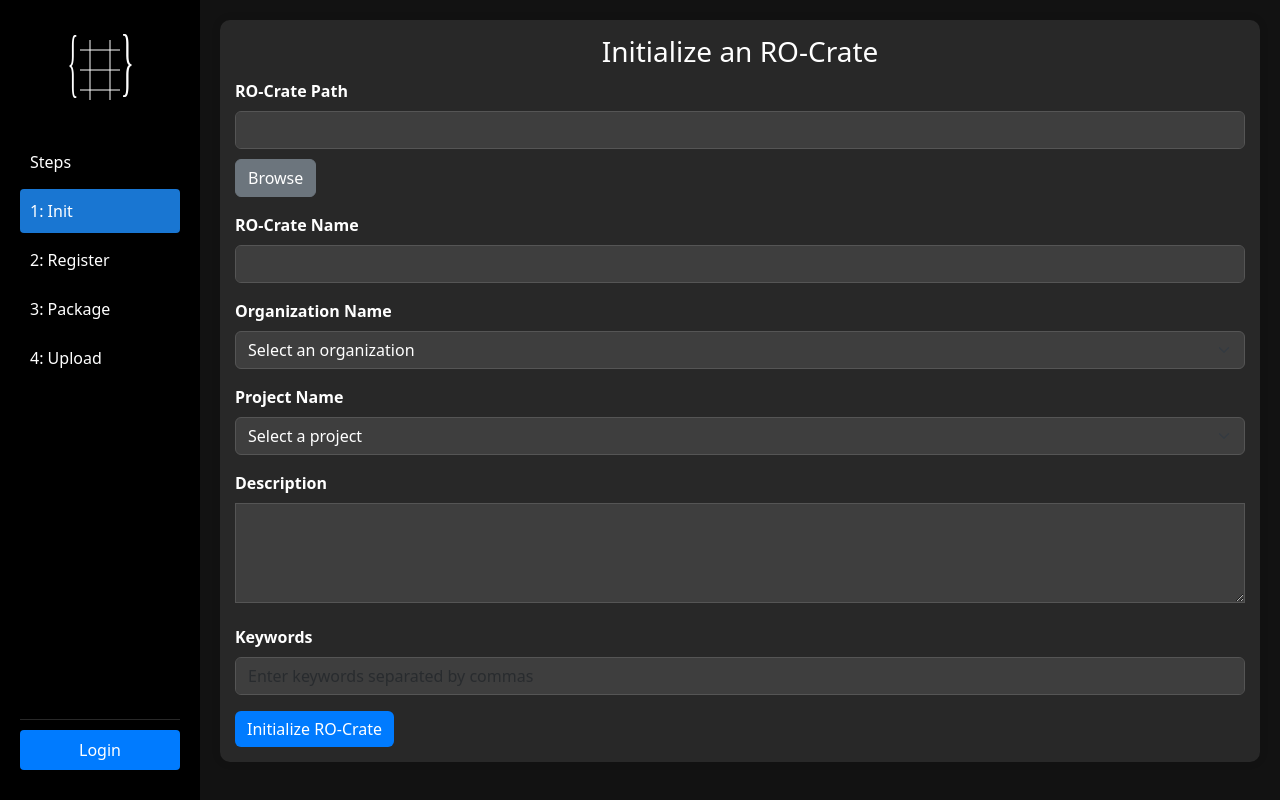
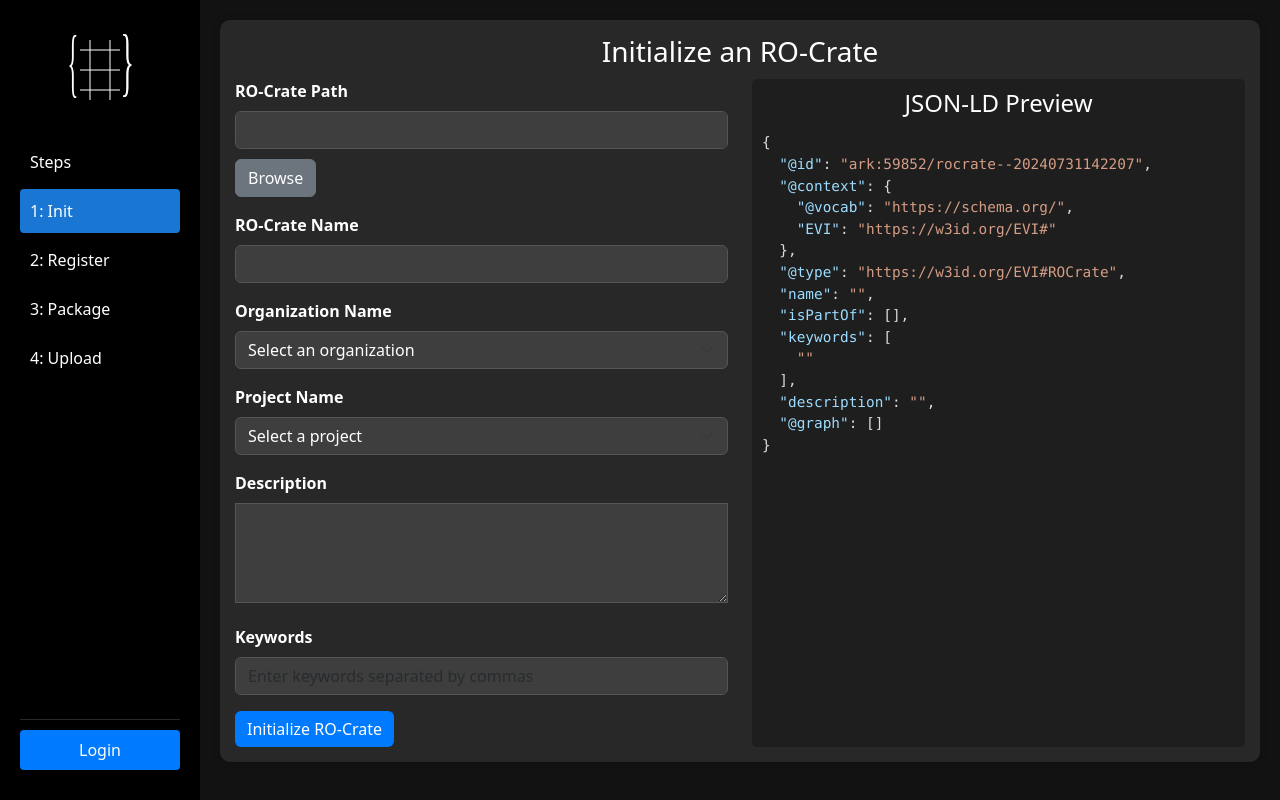
Before and after one commit to fairscape/fairscape_web_client, a React app: page / in a window 1280 px wide. Both pictures are taken after a click on the element "1: Init". Built offline with nearby package versions, Linux system fonts and the light colour scheme.

Commit message:
ro crate too

```diff
--- a/src/components/InitForm.jsx
+++ b/src/components/InitForm.jsx
@@ -1,8 +1,10 @@
-import React, { useState } from "react";
+import React, { useState, useEffect } from "react";
 import styled from "styled-components";
-import { Form, Button } from "react-bootstrap";
+import { Form, Button, Row, Col } from "react-bootstrap";
 import { rocrate_create } from "../rocrate/rocrate";
 import { ipcRenderer } from "electron";
+import SyntaxHighlighter from "react-syntax-highlighter";
+import { vs2015 } from "react-syntax-highlighter/dist/esm/styles/hljs";
 
 const StyledForm = styled(Form)`
   background-color: #282828;
@@ -69,6 +71,20 @@ const BrowseButton = styled(Button)`
   margin-top: 10px;
 `;
 
+const PreviewContainer = styled.div`
+  background-color: #1e1e1e;
+  border-radius: 5px;
+  height: 100%;
+  overflow-y: auto;
+  padding: 10px;
+`;
+
+const PreviewTitle = styled.h4`
+  color: #ffffff;
+  margin-bottom: 15px;
+  text-align: center;
+`;
+
 function InitForm({ rocratePath, setRocratePath, onSuccess }) {
   const [formData, setFormData] = useState({
     name: "",
@@ -78,8 +94,14 @@ function InitForm({ rocratePath, setRocratePath, onSuccess }) {
     keywords: "",
   });
 
+  const [jsonLdPreview, setJsonLdPreview] = useState({});
+
   const organizations = ["UVA", "UCSB", "Stanford", "USF"];
   const projects = ["CM4AI", "Chorus", "PreMo"];
+
+  useEffect(() => {
+    updateJsonLdPreview();
+  }, [formData]);
 
   const handleChange = (e) => {
     setFormData({ ...formData, [e.target.name]: e.target.value });
@@ -95,6 +117,47 @@ function InitForm({ rocratePath, setRocratePath, onSuccess }) {
     return `ark:${NAAN}/rocrate-${name
       .toLowerCase()
       .replace(/\s+/g, "-")}-${sq}`;
+  };
+
+  const updateJsonLdPreview = () => {
+    const guid = generateGuid(formData.name);
+    const preview = {
+      "@id": guid,
+      "@context": {
+        "@vocab": "https://schema.org/",
+        EVI: "https://w3id.org/EVI#",
+      },
+      "@type": "https://w3id.org/EVI#ROCrate",
+      name: formData.name,
+      isPartOf: [],
+      keywords: formData.keywords.split(",").map((k) => k.trim()),
+      description: formData.description,
+      "@graph": [],
+    };
+
+    if (formData.organization_name) {
+      const organizationGuid = `ark:59852/organization-${formData.organization_name
+        .toLowerCase()
+        .replace(/\s+/g, "-")}-${new Date().getTime()}`;
+      preview.isPartOf.push({
+        "@id": organizationGuid,
+        "@type": "Organization",
+        name: formData.organization_name,
+      });
+    }
+
+    if (formData.project_name) {
+      const projectGuid = `ark:59852/project-${formData.project_name
+        .toLowerCase()
+        .replace(/\s+/g, "-")}-${new Date().getTime()}`;
+      preview.isPartOf.push({
+        "@id": projectGuid,
+        "@type": "Project",
+        name: formData.project_name,
+      });
+    }
+
+    setJsonLdPreview(preview);
   };
 
   const handleSubmit = (e) => {
@@ -133,7 +196,8 @@ function InitForm({ rocratePath, setRocratePath, onSuccess }) {
   return (
     <StyledForm onSubmit={handleSubmit}>
       <FormTitle>Initialize an RO-Crate</FormTitle>
-
+      <Row>
+        <Col md={6}>
           <StyledFormGroup className="mb-3">
             <StyledLabel>RO-Crate Path</StyledLabel>
             <StyledInput
@@ -217,6 +281,25 @@ function InitForm({ rocratePath, setRocratePath, onSuccess }) {
           </StyledFormGroup>
 
           <StyledButton type="submit">Initialize RO-Crate</StyledButton>
+        </Col>
+        <Col md={6}>
+          <PreviewContainer>
+            <PreviewTitle>JSON-LD Preview</PreviewTitle>
+            <SyntaxHighlighter
+              language="json"
+              style={vs2015}
+              customStyle={{
+                backgroundColor: "transparent",
+                padding: "0",
+                margin: "0",
+                fontSize: "0.9em",
+              }}
+            >
+              {JSON.stringify(jsonLdPreview, null, 2)}
+            </SyntaxHighlighter>
+          </PreviewContainer>
+        </Col>
+      </Row>
     </StyledForm>
   );
 }
--- a/src/components/Register/ComputationForm.jsx
+++ b/src/components/Register/ComputationForm.jsx
@@ -337,7 +337,7 @@ function ComputationForm({ rocratePath, onComplete, onSkip }) {
                   name="run-by"
                   value={formData["run-by"]}
                   onChange={handleInputChange}
-                  placeholder="Last, First"
+                  placeholder="First Last, First Last..."
                   required
                 />
               </StyledFormGroup>
```
Lines whose indentation alone changed are shown as unchanged.
